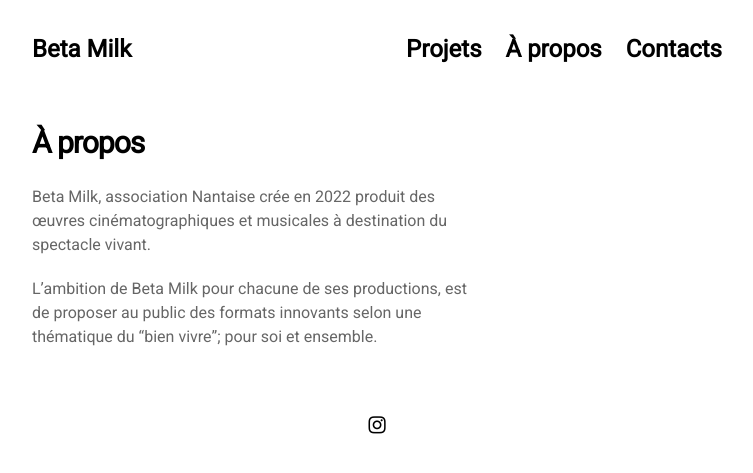
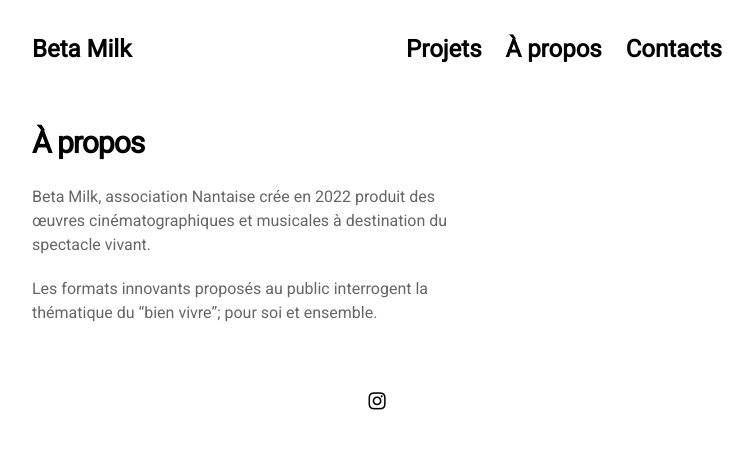
Before and after one commit to betamilk/landingpage, a Jekyll site: the page built from pages/about.md, in a window 1280 px wide. Shown: the top 473 px of the page, without its empty margins (263-1016 px from the left). Built offline with Jekyll 4.4.1, drawn with Linux system fonts in a browser that asks for light colours; nearby versions of some CDN libraries.

Commit message:
wording correct

```diff
--- a/pages/about.md
+++ b/pages/about.md
@@ -8,4 +8,4 @@ permalink: /about
 
 Beta Milk, association Nantaise crée en 2022 produit des œuvres cinématographiques et musicales à destination du spectacle vivant.
 
-L’ambition de Beta Milk pour chacune de ses productions, est de proposer au public des formats innovants selon une thématique du “bien vivre”; pour soi et ensemble.
+Les formats innovants proposés au public interrogent la thématique du “bien vivre”; pour soi et ensemble.
```
